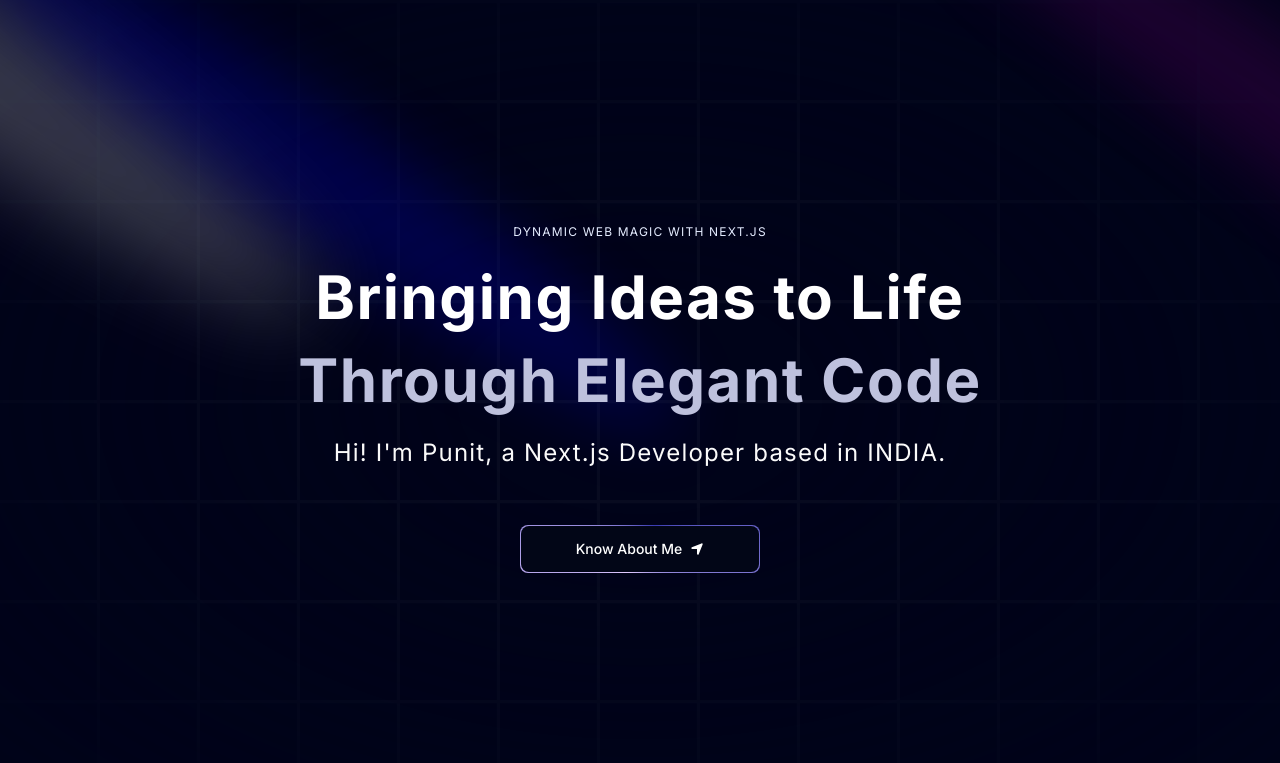
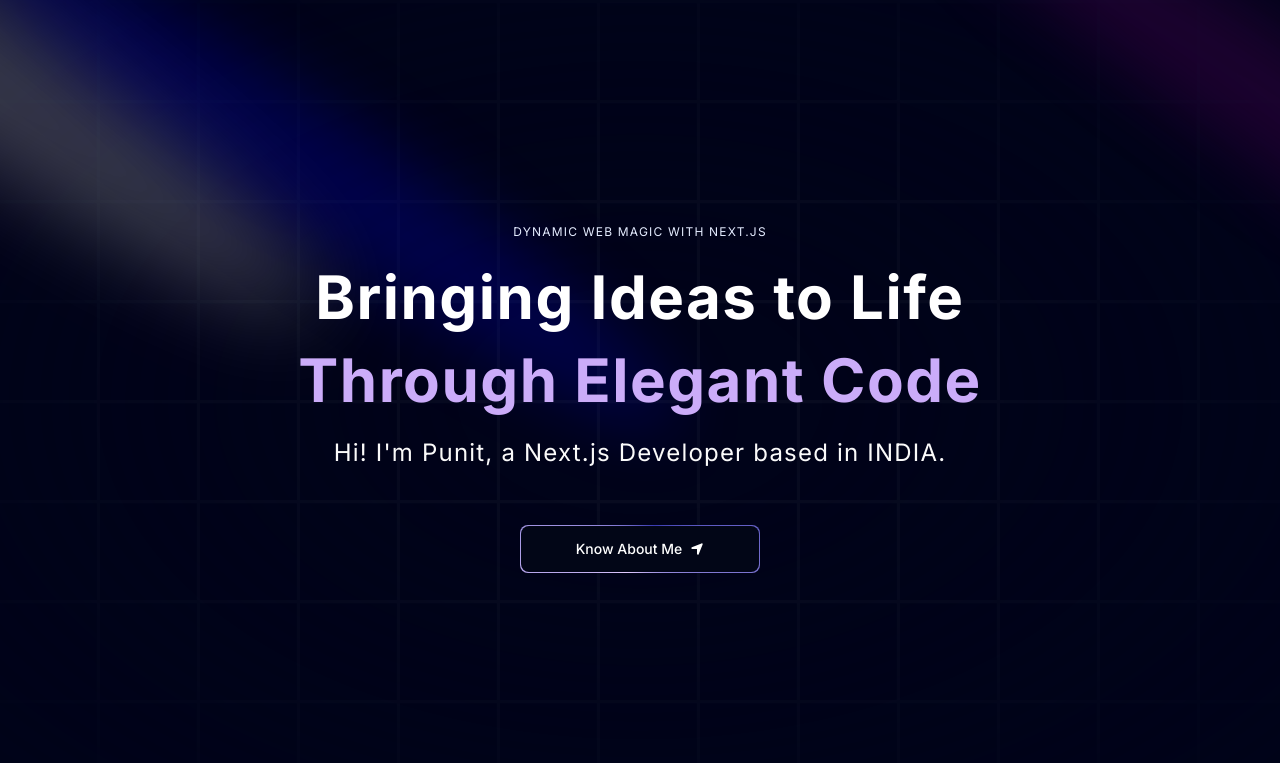
Before and after one commit to flywithpunitt/Punit.developer, a Next.js app: page / in a window 1280 px wide. Shown: the top 763 px of the page. Built offline with nearby package versions, Linux system fonts and the light colour scheme.

Commit message:
some changes

```diff
--- a/components/ui/MovingBorders.tsx
+++ b/components/ui/MovingBorders.tsx
@@ -1,5 +1,5 @@
 "use client";
-import React from "react";
+import React, { useRef } from "react";
 import {
   motion,
   useAnimationFrame,
@@ -7,8 +7,25 @@
   useMotionValue,
   useTransform,
 } from "framer-motion";
-import { useRef } from "react";
 import { cn } from "@/lib/utils";
+
+interface ButtonProps extends React.ButtonHTMLAttributes<HTMLButtonElement> {
+  borderRadius?: string;
+  children: React.ReactNode;
+  as?: React.ElementType;
+  containerClassName?: string;
+  borderClassName?: string;
+  duration?: number;
+  className?: string;
+}
+
+interface MovingBorderProps {
+  children: React.ReactNode;
+  duration?: number;
+  rx?: string;
+  ry?: string;
+  className?: string;
+}
 
 export function Button({
   borderRadius = "1.75rem",
@@ -19,20 +36,10 @@
   duration,
   className,
   ...otherProps
-}: {
-  borderRadius?: string;
-  children: React.ReactNode;
-  as?: any;
-  containerClassName?: string;
-  borderClassName?: string;
-  duration?: number;
-  className?: string;
-  [key: string]: any;
-}) {
+}: ButtonProps) {
   return (
     <Component
       className={cn(
-        // remove h-16 w-40, add  md:col-span-2
         "bg-transparent relative text-xl p-[1px] overflow-hidden md:col-span-2 md:row-span-1",
         containerClassName
       )}
@@ -75,15 +82,9 @@
   duration = 2000,
   rx,
   ry,
-  ...otherProps
-}: {
-  children: React.ReactNode;
-  duration?: number;
-  rx?: string;
-  ry?: string;
-  [key: string]: any;
-}) => {
-  const pathRef = useRef<any>();
+  className,
+}: MovingBorderProps) => {
+  const pathRef = useRef<SVGRectElement>(null);
   const progress = useMotionValue<number>(0);
 
   useAnimationFrame((time) => {
@@ -96,11 +97,11 @@
 
   const x = useTransform(
     progress,
-    (val) => pathRef.current?.getPointAtLength(val).x
+    (val) => pathRef.current?.getPointAtLength(val)?.x ?? 0
   );
   const y = useTransform(
     progress,
-    (val) => pathRef.current?.getPointAtLength(val).y
+    (val) => pathRef.current?.getPointAtLength(val)?.y ?? 0
   );
 
   const transform = useMotionTemplate`translateX(${x}px) translateY(${y}px) translateX(-50%) translateY(-50%)`;
@@ -113,7 +114,6 @@
         className="absolute h-full w-full"
         width="100%"
         height="100%"
-        {...otherProps}
       >
         <rect
           fill="none"
--- a/components/ui/TextGenerateEffect.tsx
+++ b/components/ui/TextGenerateEffect.tsx
@@ -3,15 +3,18 @@
 import { motion, stagger, useAnimate } from "framer-motion";
 import { cn } from "@/lib/utils";
 
+interface TextGenerateEffectProps {
+  words: string;
+  className?: string;
+}
+
 export const TextGenerateEffect = ({
   words,
   className,
-}: {
-  words: string;
-  className?: string;
-}) => {
+}: TextGenerateEffectProps) => {
   const [scope, animate] = useAnimate();
-  let wordsArray = words.split(" ");
+  const wordsArray = words.split(" ");
+
   useEffect(() => {
     console.log(wordsArray);
     animate(
@@ -24,33 +27,30 @@
         delay: stagger(0.2),
       }
     );
-  }, [scope.current]);
+  }, [animate, wordsArray]);
 
   const renderWords = () => {
     return (
       <motion.div ref={scope}>
-        {wordsArray.map((word, idx) => {
-          return (
-            <motion.span
-              key={word + idx}
-              // change here if idx is greater than 3, change the text color to #CBACF9
-              className={` ${idx > 3 ? "text-white-100" : "dark:text-white text-black"
-                } opacity-0`}
-            >
-              {word}{" "}
-            </motion.span>
-          );
-        })}
+        {wordsArray.map((word, idx) => (
+          <motion.span
+            key={word + idx}
+            className={cn(
+              idx > 3 ? "text-purple" : "dark:text-white text-black",
+              "opacity-0"
+            )}
+          >
+            {word}{" "}
+          </motion.span>
+        ))}
       </motion.div>
     );
   };
 
   return (
     <div className={cn("font-bold", className)}>
-      {/* mt-4 to my-4 */}
       <div className="my-4">
-        {/* remove  text-2xl from the original */}
-        <div className=" dark:text-white text-black leading-snug tracking-wide">
+        <div className="dark:text-white text-black leading-snug tracking-wide">
           {renderWords()}
         </div>
       </div>
```
